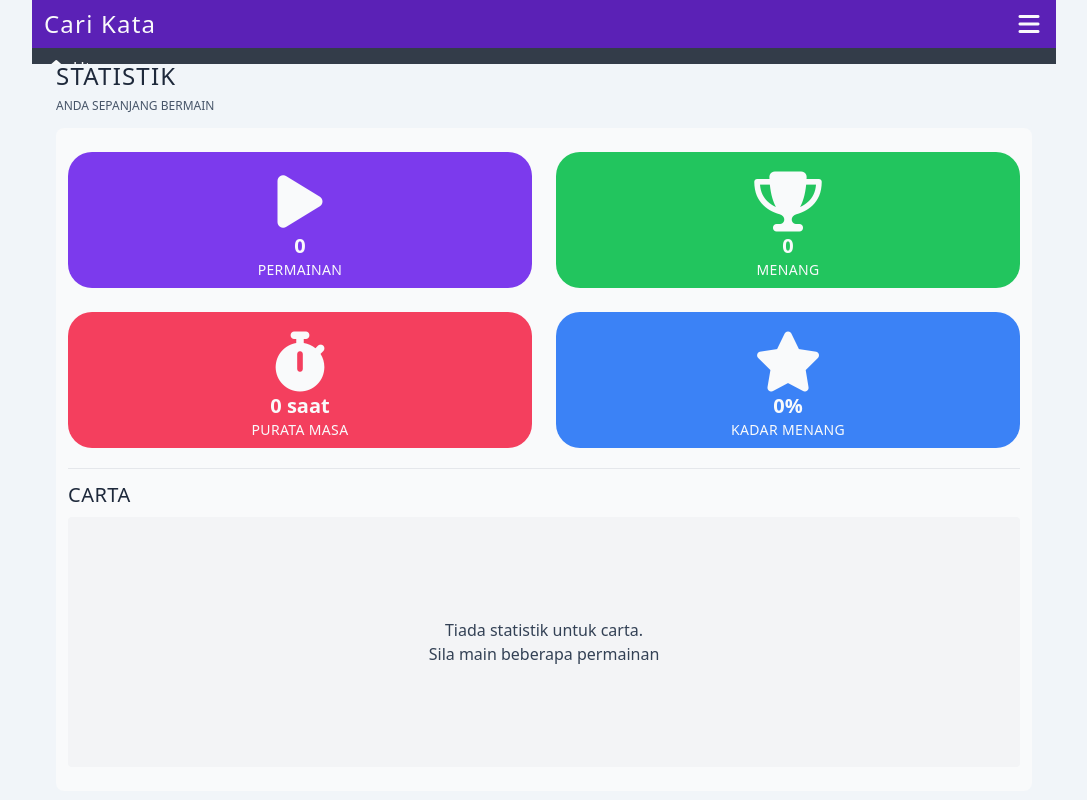
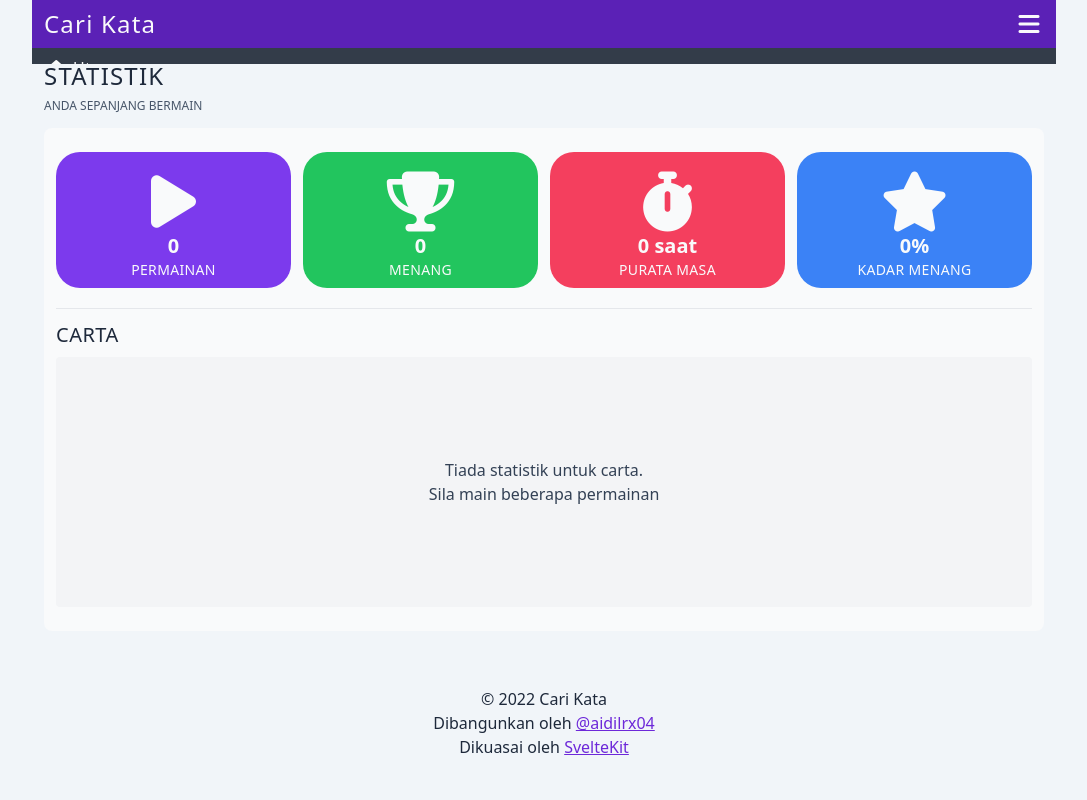
Before and after one commit to aidilrx04/cari-kata, a SvelteKit app: page /stats in a window 1280 px wide. Shown: the top 800 px of the page, without its empty margins (96-1183 px from the left). Built offline with nearby package versions, Linux system fonts and the light colour scheme.

Commit message:
fix layout stats

```diff
--- a/src/routes/stats/+page.svelte
+++ b/src/routes/stats/+page.svelte
@@ -27,13 +27,18 @@
 
 <div id="stats">
 	<header>
-		<div class="titles px-3 my-3">
+		<div class="titles my-3">
 			<h1 class="text-2xl text-slate-800 uppercase tracking-wider">Statistik</h1>
 			<small class="uppercase text-slate-600 text-xs">Anda sepanjang bermain</small>
 		</div>
 	</header>
-	<main class="mx-3 p-3 bg-gray-50 rounded-lg">
-		<div class="stats-cards grid gap-6 mt-3 mb-5 grid-cols-2 grid-rows-2">
+	<main class=" p-3 bg-gray-50 rounded-lg">
+		<div
+			class="
+default: stats-cards grid gap-3 mt-3 mb-5 grid-cols-2
+lar: lg:grid-cols-4
+"
+		>
 			<div class="stat-card bg-violet-600">
 				<i class="fas fa-play block text-6xl mt-3" />
 				<span class="font-semibold text-xl text-center">{$stats.total}</span>
@@ -101,4 +106,7 @@
 	.stat-card > span:not(.inline) {
 		@apply block;
 	}
+	.stat-card i {
+		@apply mb-auto;
+	}
 </style>
```
